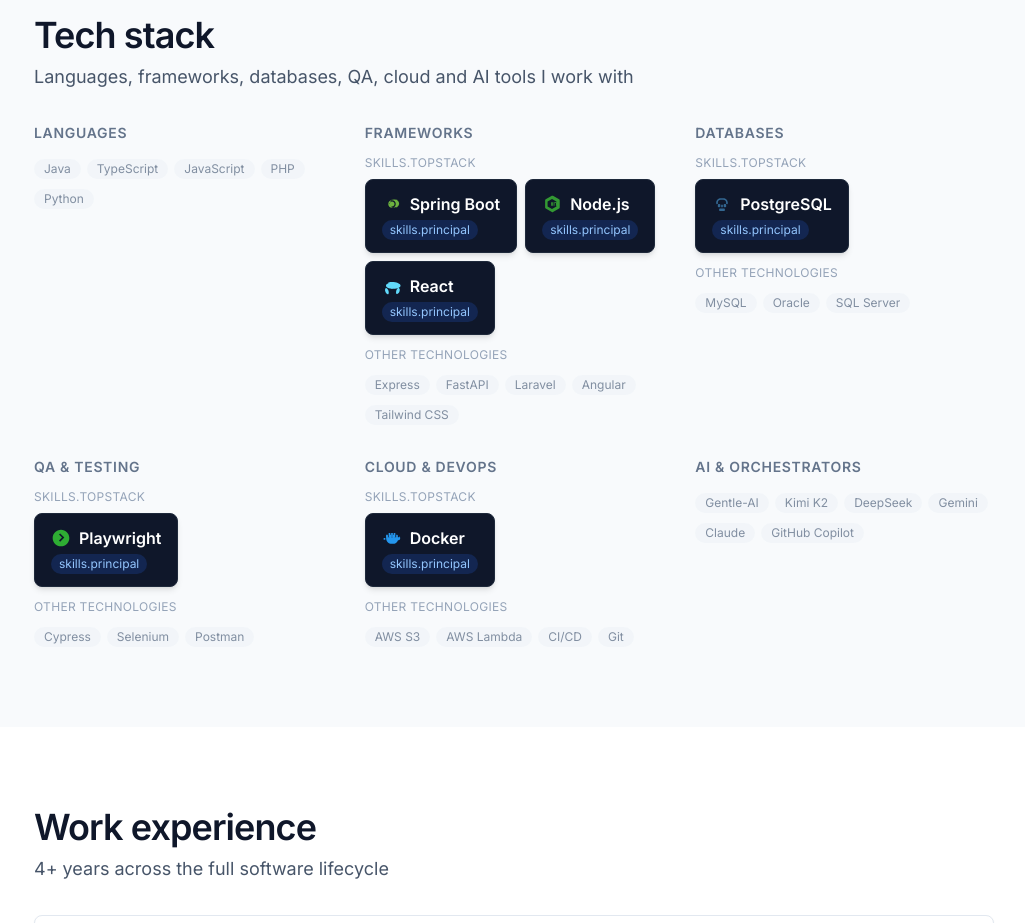
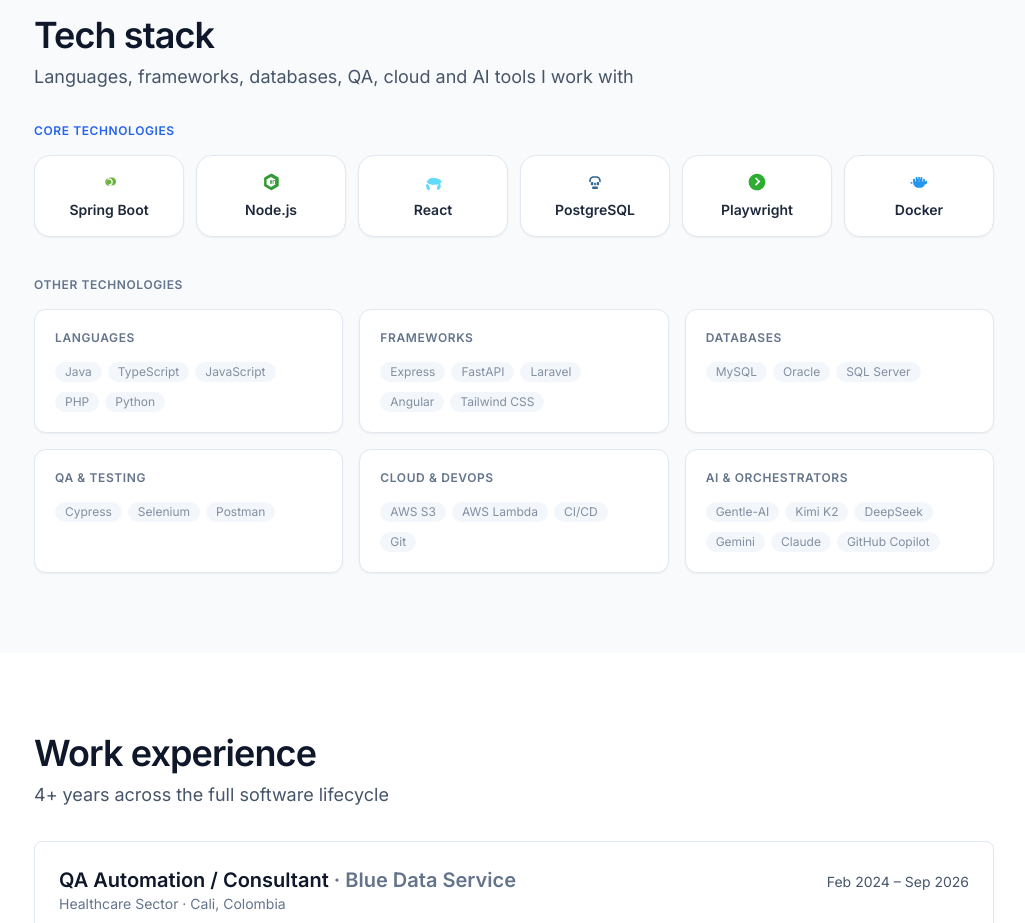
Before and after one commit to JOspitia/JOspitia.github.io, a React (Vite) app: page / in a window 1280 px wide. Shown: the part 1640-2563 px from the top of the page, without its empty margins (126-1151 px from the left). Built offline with nearby package versions, Linux system fonts and the light colour scheme.

Commit message:
feat(skills): refactor visual con bloque Core Stack separado arriba + malla de categorías abajo

```diff
--- a/src/sections/Skills.tsx
+++ b/src/sections/Skills.tsx
@@ -22,16 +22,6 @@
   'ai',
 ];
 
-function groupByCategory(items: readonly Skill[]): Map<SkillCategory, Skill[]> {
-  const map = new Map<SkillCategory, Skill[]>();
-  for (const cat of CATEGORY_ORDER) map.set(cat, []);
-  for (const s of items) {
-    const bucket = map.get(s.category);
-    if (bucket) bucket.push(s);
-  }
-  return map;
-}
-
 /**
  * Maps the 1..5 ordinal `level` to the i18n tier key under
  * `skills.levels.*`. Values below 3 collapse to `beginner` so the
@@ -46,12 +36,13 @@
 }
 
 /**
- * Featured skill card — dark surface, brand-colored icon, "Principal"
- * badge. The level is exposed only on hover via a native `title`
- * attribute (rendered through i18n) instead of a visible `L{level}`
- * label, keeping the visual hierarchy clean.
+ * Core Stack card — light surface, brand-colored icon, no badge.
+ * Renders one of the six featured skills (those with `featured: true`
+ * and an `icon` in `data/skills.ts`). The level is exposed only on
+ * hover via a native `title` attribute (rendered through i18n) so the
+ * card stays visually clean.
  */
-function FeaturedSkillCard({
+function CoreStackCard({
   skill,
   iconName,
 }: {
@@ -63,15 +54,10 @@
   return (
     <div
       title={tooltipText}
-      className="inline-flex flex-col rounded-lg border border-slate-800 bg-slate-900 px-4 py-3 text-white shadow-md transition-transform hover:scale-[1.02]"
+      className="flex flex-col items-center justify-center rounded-2xl border border-slate-200 bg-white p-4 shadow-sm transition-all hover:border-blue-500 hover:shadow-md"
     >
-      <div className="flex items-center gap-2">
       <SkillIcon name={iconName} />
-        <span className="text-base font-semibold">{skill.name}</span>
-      </div>
-      <span className="mt-1 inline-flex items-center gap-1 self-start rounded-full bg-blue-600/20 px-2 py-0.5 text-xs font-medium text-blue-300">
-        {t('skills.principal')}
-      </span>
+      <span className="mt-2 text-sm font-bold text-slate-800">{skill.name}</span>
     </div>
   );
 }
@@ -95,20 +81,65 @@
 }
 
 /**
- * Skills section — categories rendered in a stable order; each category
- * shows a "Top stack" block with featured cards above and a "Secondary
- * stack" block with quiet chips below. Skill names stay untranslated
- * (design #168 decision #4); category labels, the stack subtitles and
- * the level tooltips come from i18n.
+ * Category tile — border + padding + shadow + category heading (via
+ * i18n) + wrap of secondary skill chips. Categories with zero
+ * secondary skills are skipped at the parent level so empty tiles
+ * never render.
+ */
+function CategoryTile({
+  category,
+  skills: items,
+}: {
+  category: SkillCategory;
+  skills: readonly Skill[];
+}): JSX.Element {
+  const { t } = useTranslation();
+  return (
+    <div className="rounded-xl border border-slate-200 bg-white p-5 shadow-sm">
+      <h4 className="mb-3 text-xs font-bold uppercase tracking-wider text-slate-500">
+        {t(`skills.categories.${category}`)}
+      </h4>
+      <ul className="flex flex-wrap gap-1.5">
+        {items.map((skill) => (
+          <li key={skill.id}>
+            <SecondarySkillChip skill={skill} />
+          </li>
+        ))}
+      </ul>
+    </div>
+  );
+}
+
+/**
+ * Skills section — PR 10 Opción 2 layout.
  *
- * The featured/secondary split matches the user's "few-but-deep"
- * framing: recruiters see the headline stack immediately, and the
- * supporting tools stay one glance below without competing for
- * attention.
+ * Top block: "Core Stack" with the six featured skills rendered as
+ * light-surface cards with brand-colored icons.
+ *
+ * Bottom block: "Secondary Stack" with a category-by-category tile
+ * grid for every non-featured skill.
+ *
+ * The featured/secondary split separates the user's "few-but-deep"
+ * headline stack from the supporting tools so the categories stay
+ * visually balanced. Skill names stay untranslated (design #168
+ * decision #4); category labels, the stack subtitles and the level
+ * tooltips come from i18n.
  */
 export function Skills(): JSX.Element {
   const { t } = useTranslation();
-  const grouped = useMemo(() => groupByCategory(skills), []);
+  const { coreSkills, secondaryByCategory } = useMemo(() => {
+    const core: Skill[] = [];
+    const byCat = new Map<SkillCategory, Skill[]>();
+    for (const cat of CATEGORY_ORDER) byCat.set(cat, []);
+    for (const s of skills) {
+      if (s.featured && s.icon) {
+        core.push(s);
+      } else {
+        byCat.get(s.category)?.push(s);
+      }
+    }
+    return { coreSkills: core, secondaryByCategory: byCat };
+  }, []);
 
   return (
     <section
@@ -118,26 +149,14 @@
     >
       <Container>
         <SectionHeading titleKey="skills.title" subtitleKey="skills.subtitle" />
-        <div className="grid grid-cols-1 gap-8 md:grid-cols-2 lg:grid-cols-3">
-          {CATEGORY_ORDER.map((cat) => {
-            const items = grouped.get(cat) ?? [];
-            const featured = items.filter((s) => s.featured);
-            const secondary = items.filter((s) => !s.featured);
 
-            return (
-              <div key={cat}>
-                <h3 className="mb-3 text-sm font-semibold uppercase tracking-wider text-slate-500">
-                  {t(`skills.categories.${cat}`)}
+        <div className="mb-10">
+          <h3 className="mb-4 text-xs font-bold uppercase tracking-wider text-blue-600">
+            {t('skills.coreStack')}
           </h3>
-
-                {featured.length > 0 && (
-                  <div className="mb-3">
-                    <p className="mb-2 text-xs font-medium uppercase tracking-wide text-slate-400">
-                      {t('skills.topStack')}
-                    </p>
-                    <div className="flex flex-wrap gap-2">
-                      {featured.map((skill) => (
-                        <FeaturedSkillCard
+          <div className="grid grid-cols-2 gap-3 sm:grid-cols-3 md:grid-cols-6">
+            {coreSkills.map((skill) => (
+              <CoreStackCard
                 key={skill.id}
                 skill={skill}
                 iconName={skill.icon as SkillIconName}
@@ -145,27 +164,20 @@
             ))}
           </div>
         </div>
-                )}
 
-                {secondary.length > 0 && (
         <div>
-                    {featured.length > 0 && (
-                      <p className="mb-2 text-xs font-medium uppercase tracking-wide text-slate-400">
+          <h3 className="mb-4 text-xs font-bold uppercase tracking-wider text-slate-500">
             {t('skills.secondaryStack')}
-                      </p>
-                    )}
-                    <ul className="flex flex-wrap gap-1.5">
-                      {secondary.map((skill) => (
-                        <li key={skill.id}>
-                          <SecondarySkillChip skill={skill} />
-                        </li>
-                      ))}
-                    </ul>
-                  </div>
-                )}
-              </div>
+          </h3>
+          <div className="grid grid-cols-1 gap-4 md:grid-cols-2 lg:grid-cols-3">
+            {CATEGORY_ORDER.map((cat) => {
+              const items = secondaryByCategory.get(cat) ?? [];
+              if (items.length === 0) return null;
+              return (
+                <CategoryTile key={cat} category={cat} skills={items} />
               );
             })}
+          </div>
         </div>
       </Container>
     </section>
```
Lines whose indentation alone changed are shown as unchanged.
